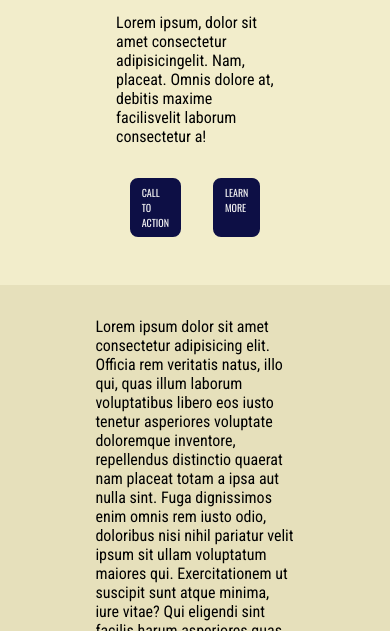
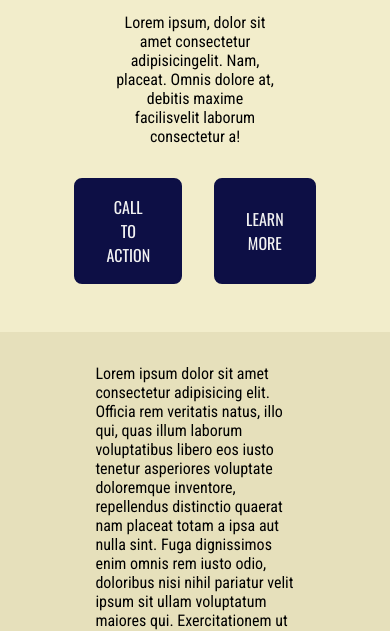
Before and after one commit to Juli11lml/Proyecto-final, a plain HTML site: page index.html in a window 390 px wide. Shown: the part 469-1100 px from the top of the page. Drawn offline with nearby package versions, Linux system fonts and the light colour scheme.

Commit message:
aaahhhhh

```diff
--- a/style.css
+++ b/style.css
@@ -191,14 +191,21 @@ footer {
     .container-landing .container {
         flex-direction: column-reverse;
     }
+    .landing-info {
+        text-align: center;
+    }
     .buttons {
         padding: 1rem;
     }
     .btn {
         background: var(--blue);
         color: var(--gray);
-        font-size: 10px;
-        padding: 5px 10px;
+        font-size: 1rem;
+        padding: 15px 30px;
+    }
+    .btn-2 {
+        display: flex;
+        align-items: center;
     }
 
     .office {
@@ -206,7 +213,6 @@ footer {
     }
 
     .trabajos .container-trabajos {
-        /* flex-direction: column; */
         align-items: center;
         gap: 2rem;
     }
@@ -217,7 +223,9 @@ footer {
     .trabajos .container-trabajos .trabajo:nth-child(5) {
         margin: 0 auto;
     }
-
+    .trabajos .container-trabajos .trabajo .thumb img {
+        width: 100px;
+    }
     .contact .contact-container .contact-data .title {
         padding-top: 1rem;
     }
```
